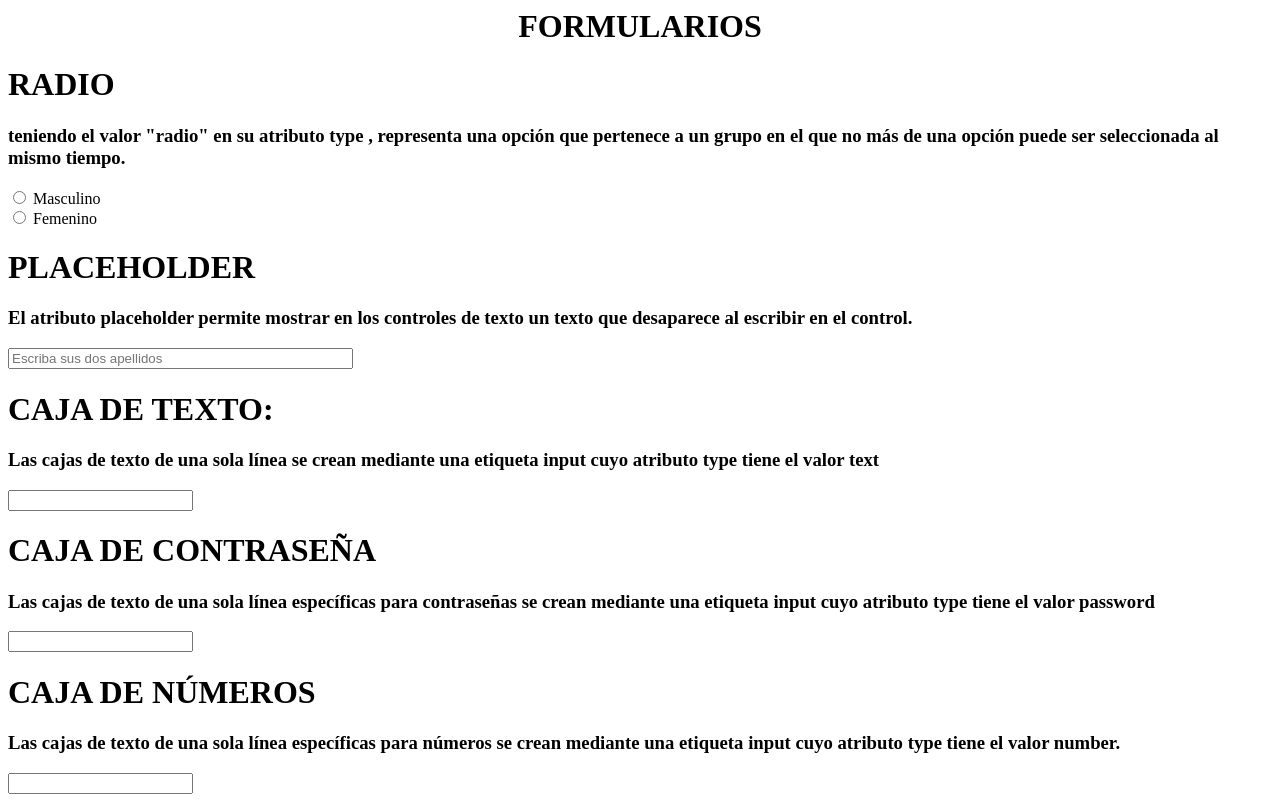
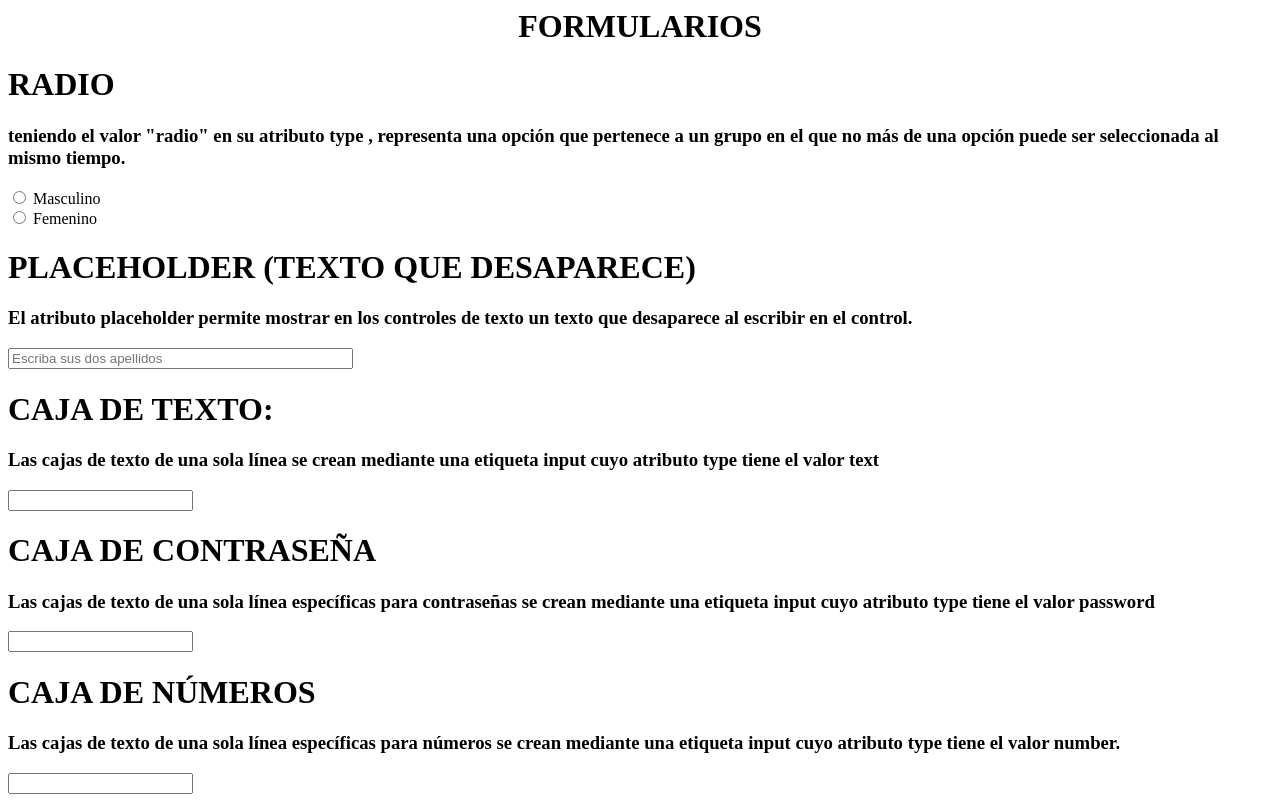
Before and after one commit to aylin2708/traiding-code, a plain HTML site: page tiposformularios.html in a window 1280 px wide. Shown: the top 800 px of the page. Drawn offline with Linux system fonts and the light colour scheme.

Commit message:
change second title

```diff
--- a/tiposformularios.html
+++ b/tiposformularios.html
@@ -13,7 +13,7 @@
         <label for="Femenino">Femenino</label><br>
     </form>
 
-    <h1>PLACEHOLDER</h1>
+    <h1>PLACEHOLDER (TEXTO QUE DESAPARECE)</h1>
     <h3>El atributo placeholder permite mostrar en los controles de texto un texto que desaparece al escribir en el control.</h3>
 
     <form>
```
